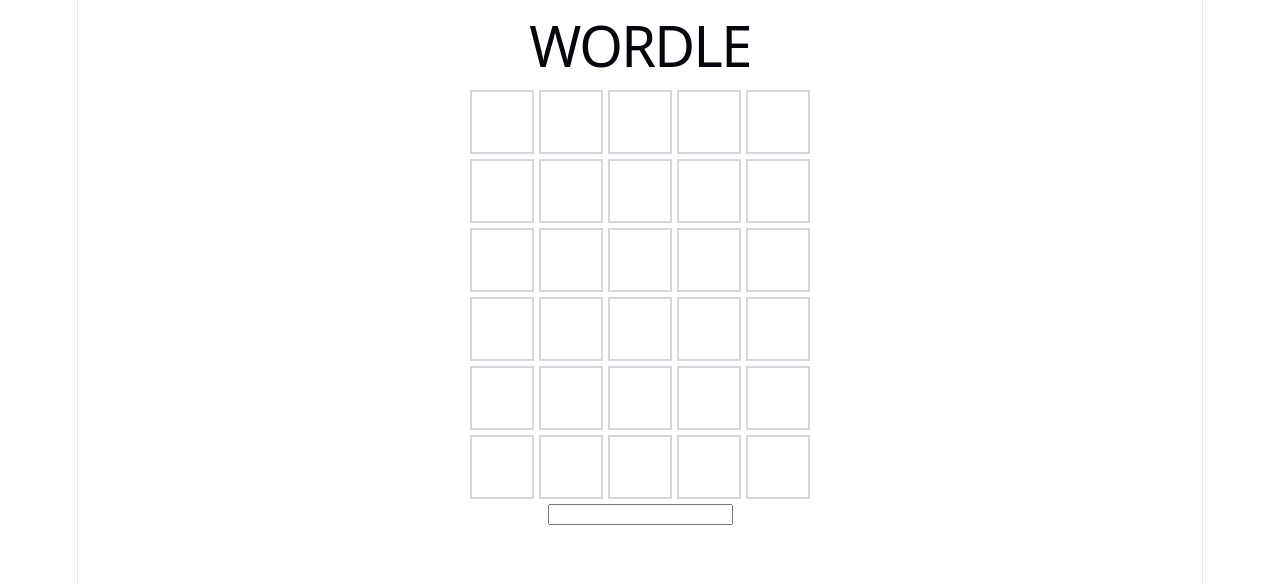
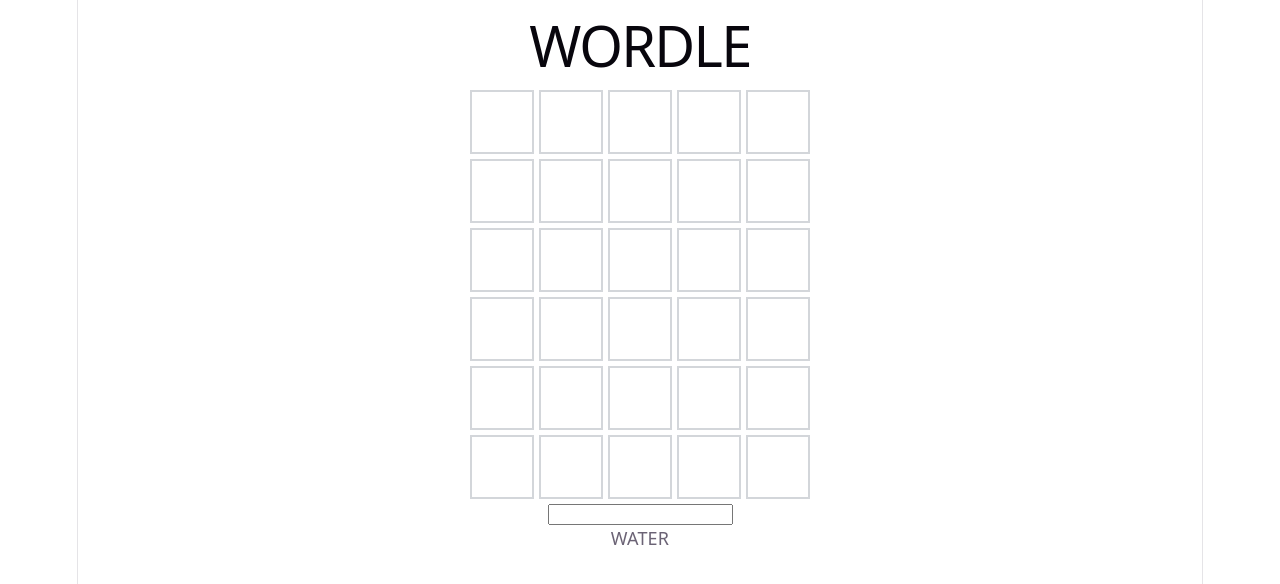
Before and after one commit to flaviaonorato00-lab/wordle, a React (Vite) app: page / in a window 1280 px wide. Shown: the top 584 px of the page. Built offline with nearby package versions, Linux system fonts and the light colour scheme.

Commit message:
Validate guess input

```diff
--- a/src/App.tsx
+++ b/src/App.tsx
@@ -2,8 +2,9 @@
 import './App.css'
 import GameRow from './GameRow'
 import { evaluateGuess } from './utils/evaluateGuess'
+import { validWords } from './data/words'
 
-const secretWord = "CARTA";
+const secretWord = validWords[Math.floor(Math.random() * validWords.length)];
 
 type GameStatus = "playing" | "won" | "lost";
 
@@ -12,6 +13,7 @@
   const [currentGuess, setCurrentGuess] = useState<string>("");
   const [guesses, setGuesses] = useState<string[]>([]);
   const [gameStatus, setGameStatus] = useState<GameStatus>("playing");
+  const [errorMessage, setErrorMessage] = useState<string>("");
 
   const handleSubmit = (e: FormEvent<HTMLFormElement>) => {
     e.preventDefault()
@@ -21,6 +23,11 @@
     }
 
     if (currentGuess.length !== 5) {
+      return
+    }
+
+    if (!validWords.includes(currentGuess)) {
+      setErrorMessage("Not in word list")
       return
     }
 
@@ -69,10 +76,23 @@
           value={currentGuess}
           maxLength={5}
           disabled={gameStatus !== "playing"}
-          onChange={(e) => setCurrentGuess(e.target.value.toLocaleUpperCase())} />
+          onChange={(e) => {
+            const value = e.target.value.toLocaleUpperCase()
+
+            if (/^[A-Z]*$/.test(value)) { /* (RegExp) regular expression to controlo a string (value) */
+              setCurrentGuess(value)
+              setErrorMessage("")
+            }
+          }} />
       </form>
+
+      {errorMessage && <p>{errorMessage}</p>}
+
       {gameStatus === "won" && <p>You won!</p>}
       {gameStatus === "lost" && <p>You lost!</p>}
+
+
+      <p>{secretWord}</p>
     </main>
   )
 }
--- /dev/null
+++ b/src/data/words.ts
@@ -0,0 +1,20 @@
+export const validWords = [
+  "APPLE",
+  "BEACH",
+  "BRAIN",
+  "CHAIR",
+  "CLOUD",
+  "DREAM",
+  "EARTH",
+  "GREEN",
+  "HOUSE",
+  "LIGHT",
+  "MONEY",
+  "NIGHT",
+  "PLANT",
+  "RIVER",
+  "STONE",
+  "TABLE",
+  "WATER",
+  "WORLD",
+]
```
